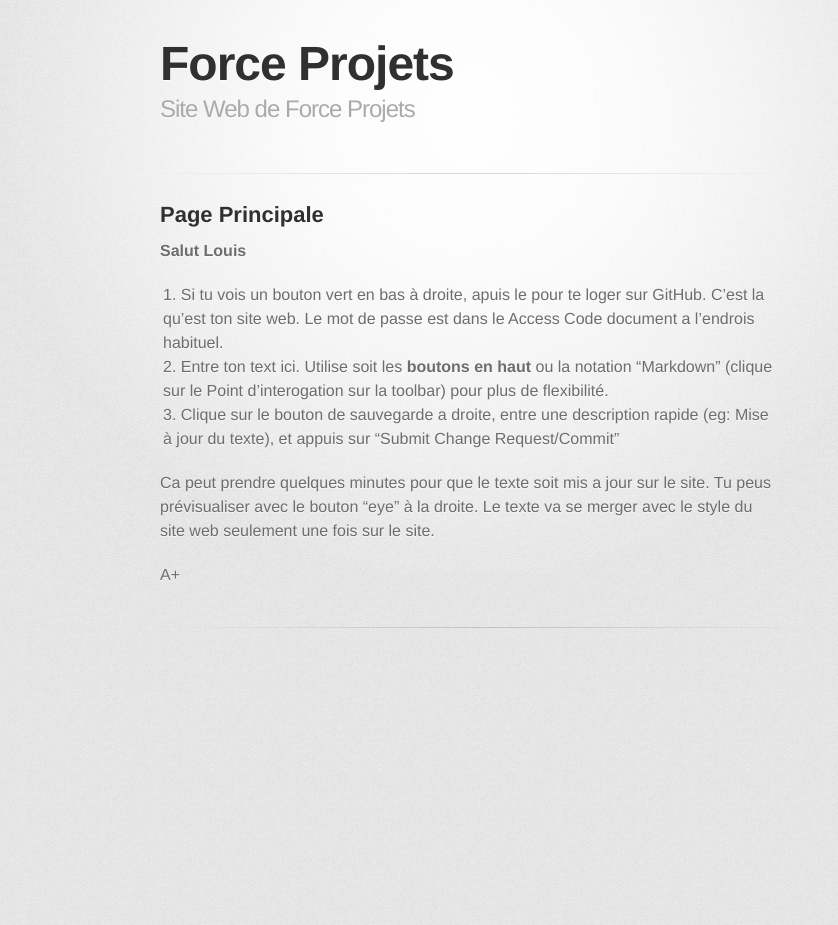
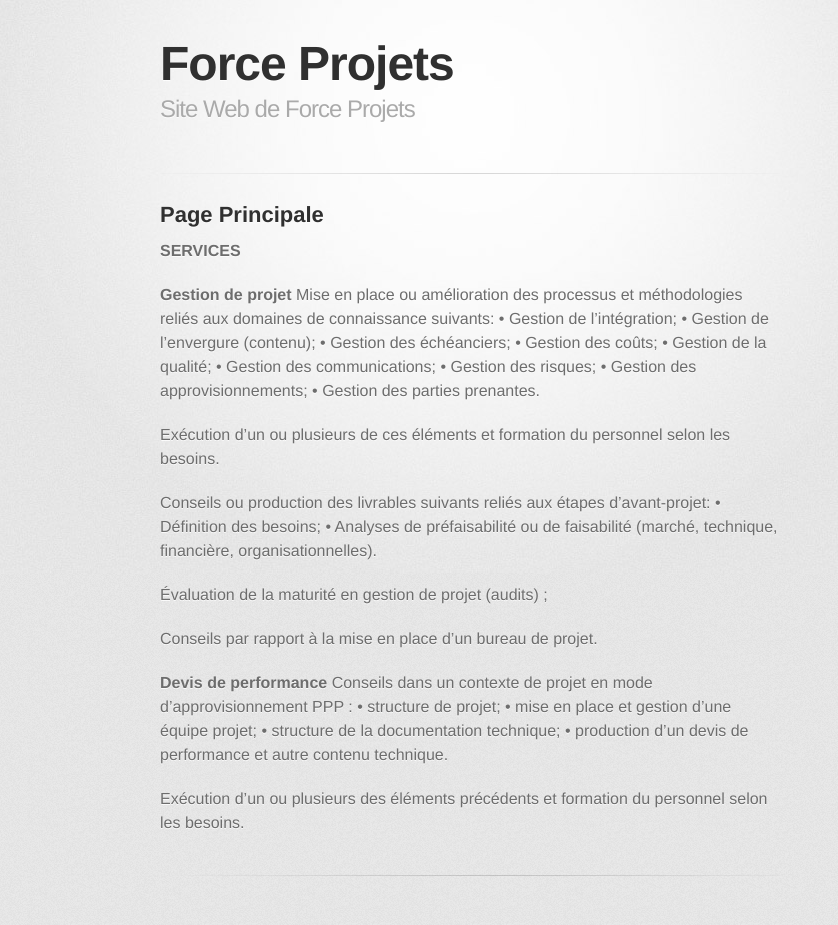
Before and after one commit to forceprojets/forceprojets.github.io, a Jekyll site: the page built from index.md, in a window 1280 px wide. Shown: the whole page, without its empty margins (170-1008 px from the left). Built offline with Jekyll 4.4.1, drawn with Linux system fonts in a browser that asks for light colours; some web fonts are replaced; Markdown is read by kramdown in place of the engine named in the settings; before the commit the page ends 900 px from its top, so only the background shows below that.

Commit message:
Updated index.md

```diff
--- a/index.md
+++ b/index.md
@@ -1,17 +1,40 @@
 ---
 layout: tactile
-title: Force Projets
+title: Force Projets conseils
 published: true
 ---
 
 ## Page Principale
 
-__Salut Louis__
+**SERVICES**
 
-1. Si tu vois un bouton vert en bas à droite, apuis le pour te loger sur GitHub. C'est la qu'est ton site web. Le mot de passe est dans le Access Code document a l'endrois habituel.
-1. Entre ton text ici. Utilise soit les **boutons en haut** ou la notation "Markdown" (clique sur le Point d'interogation sur la toolbar) pour plus de flexibilité.
-1. Clique sur le bouton de sauvegarde a droite, entre une description rapide (eg: Mise à jour du texte), et appuis sur "Submit Change Request/Commit"
+**Gestion de projet**
+Mise en place ou amélioration des processus et méthodologies reliés aux domaines de connaissance suivants:
+•	Gestion de l’intégration;
+•	Gestion de l’envergure (contenu);
+•	Gestion des échéanciers;
+•	Gestion des coûts;
+•	Gestion de la qualité;
+•	Gestion des communications;
+•	Gestion des risques;
+•	Gestion des approvisionnements;
+•	Gestion des parties prenantes.
 
-Ca peut prendre quelques minutes pour que le texte soit mis a jour sur le site. Tu peus prévisualiser avec le bouton "eye" à la droite. Le texte va se merger avec le style du site web seulement une fois sur le site.
+Exécution d’un ou plusieurs de ces éléments et formation du personnel selon les besoins.
 
-A+
+Conseils ou production des livrables suivants reliés aux étapes d’avant-projet:
+•	Définition des besoins;
+•	Analyses de préfaisabilité ou de faisabilité (marché, technique, financière, organisationnelles).
+
+Évaluation de la maturité en gestion de projet  (audits) ;
+
+Conseils par rapport à la mise en place d’un bureau de projet.
+
+**Devis de performance**
+Conseils dans un contexte de projet en mode d’approvisionnement PPP :
+•	structure de projet;
+•	mise en place et gestion d’une équipe projet;
+•	structure de la documentation technique;
+•	production d’un devis de performance et autre contenu technique.
+
+Exécution d’un ou plusieurs des éléments précédents et formation du personnel selon les besoins.
```
